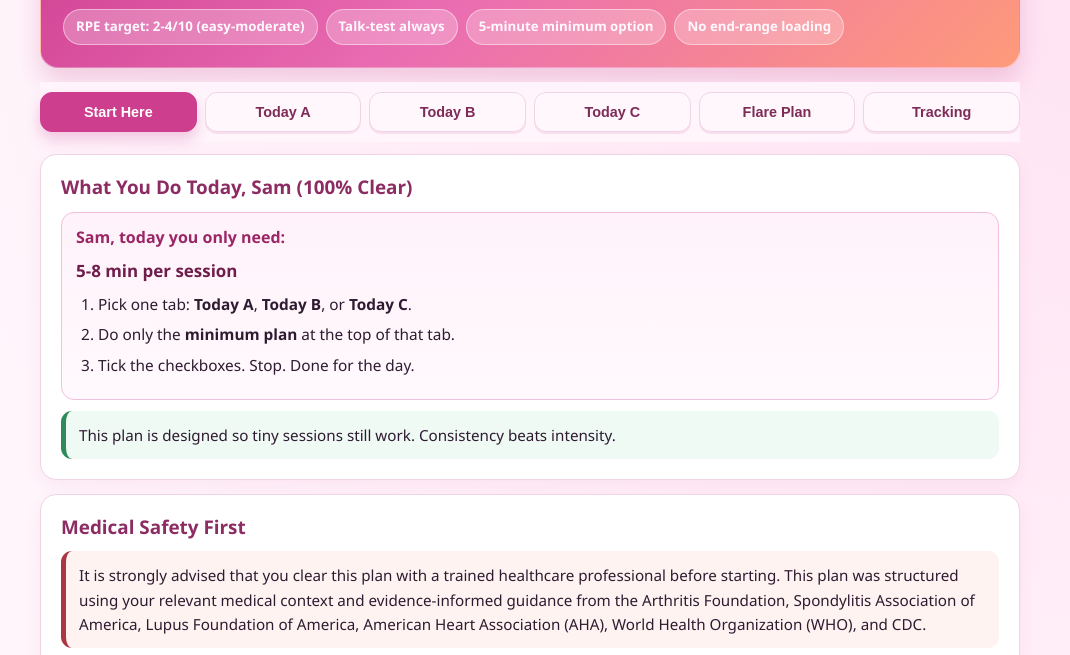
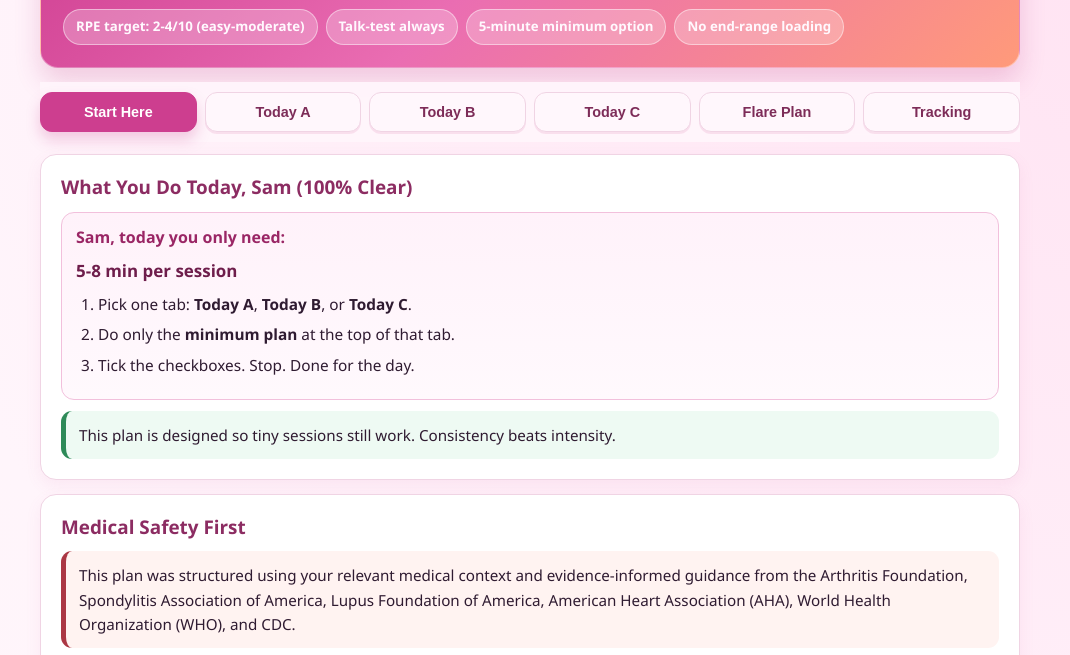
Before and after one commit to ryno1984/Training-2, a plain HTML site: page Index.html in a window 1280 px wide. Shown: the part 116-771 px from the top of the page, without its empty margins (110-1180 px from the left). Drawn offline with Linux system fonts and the light colour scheme.

Commit message:
Remove advisory statement
Removed the advisory statement about clearing the plan with a healthcare professional.

```diff
--- a/Sam exercise plan.html
+++ b/Index.html
@@ -3,7 +3,7 @@
 <head>
   <meta charset="utf-8" />
   <meta name="viewport" content="width=device-width, initial-scale=1" />
-  <title>Your Gentle Start Plan, Sam - Autoimmune + Pain Sensitive</title>
+  <title>Your Gentle Start Plan, Sam - Plan</title>
   <style>
     :root {
       --bg: #fff5fb;
@@ -494,7 +494,7 @@
       <article class="card">
         <h2>Medical Safety First</h2>
         <div class="callout danger">
-          It is strongly advised that you clear this plan with a trained healthcare professional before starting. This plan was structured using your relevant medical context and evidence-informed guidance from the Arthritis Foundation, Spondylitis Association of America, Lupus Foundation of America, American Heart Association (AHA), World Health Organization (WHO), and CDC.
+          This plan was structured using your relevant medical context and evidence-informed guidance from the Arthritis Foundation, Spondylitis Association of America, Lupus Foundation of America, American Heart Association (AHA), World Health Organization (WHO), and CDC.
         </div>
         <ul class="list">
           <li>Stop immediately for chest pain, faintness, severe breathlessness, severe palpitations, new neurological symptoms, or sharp joint pain.</li>
```
